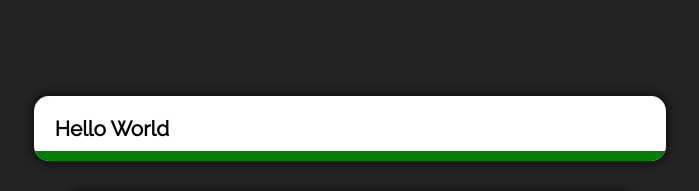
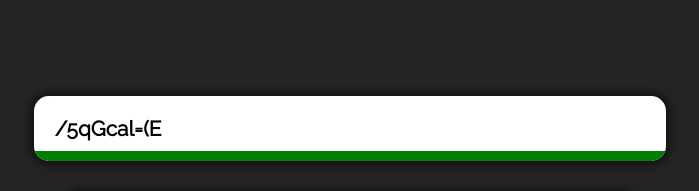
Before and after one commit to sdrrv/password-generator, a React (Vite) app: page / in a window 1280 px wide. Shown: the part 174-365 px from the top of the page, without its empty margins (290-989 px from the left). Built offline with nearby package versions, Linux system fonts and the light colour scheme.

Commit message:
password generates  with hooks

```diff
--- a/src/components/App/App.tsx
+++ b/src/components/App/App.tsx
@@ -1,13 +1,36 @@
 import "./App.component.scss";
 import PasswordOutput from "../passwordOutput/PasswordOutput";
 import Options from "../options/Options";
-import { useState } from "react";
+import { useEffect, useState } from "react";
+import {
+  generate,
+  passwordGenerator,
+  SelectedUses,
+} from "../../utils/passwordGenerator";
 
 function App() {
   const [passwordLength, setPasswordLength] = useState(10);
+  const [config, setConfig] = useState<SelectedUses[]>([
+    SelectedUses.Numbers,
+    SelectedUses.Symbols,
+    SelectedUses.UpperCase,
+    SelectedUses.LowerCase,
+  ]);
+  const [password, setPassword] = useState(
+    passwordGenerator(passwordLength, generate(config))
+  );
+
+  useEffect(() => {
+    reGeneratePassword();
+  }, [config, passwordLength]);
+
+  const reGeneratePassword = () => {
+    setPassword(passwordGenerator(passwordLength, generate(config)));
+  };
+
   return (
     <div className="main-container">
-      <PasswordOutput />
+      <PasswordOutput password={password} />
       <Options length={passwordLength} setLength={setPasswordLength} />
     </div>
   );
--- a/src/components/passwordOutput/PasswordOutput.tsx
+++ b/src/components/passwordOutput/PasswordOutput.tsx
@@ -1,10 +1,13 @@
 import React from "react";
 import "./passwordOutput.component.scss";
+type Props = {
+  password: string;
+};
 
-function PasswordOutput() {
+function PasswordOutput({ password }: Props) {
   return (
     <div className="pass-output">
-      <div className="pass-output__text">Hello World</div>
+      <div className="pass-output__text">{password}</div>
       <div className="pass-strength strong" />
     </div>
   );
```
